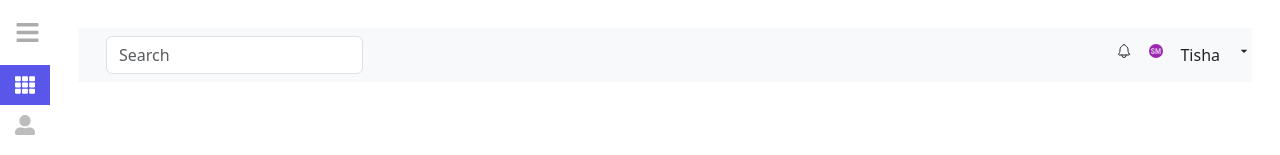
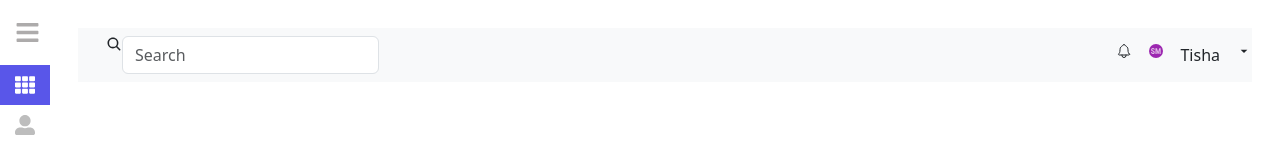
Before and after one commit to VishalSharma8899/GethireCollege, a React (Create React App) app in the folder Frontend/my-app/: page / in a window 1280 px wide. Shown: the top 155 px of the page. Built offline with nearby package versions, Linux system fonts and the light colour scheme.

Commit message:
Your commit message

```diff
--- a/Frontend/my-app/src/Component/Dashboard/Pages/Dashboard/Search.jsx
+++ b/Frontend/my-app/src/Component/Dashboard/Pages/Dashboard/Search.jsx
@@ -7,6 +7,7 @@ import Col from 'react-bootstrap/Col';
 import { IoNotificationsOutline } from "react-icons/io5";
 import { FcServiceMark } from "react-icons/fc";
 import { MdArrowDropDown } from "react-icons/md";
+import { IoSearch } from "react-icons/io5";
 
 
 function Search() {
@@ -15,8 +16,11 @@ function Search() {
           <div className='m-2'>
           <Navbar className="bg-body-tertiary flex flex-row justify-between">
       <Form inline>
-      <div className='ml-7'>
-      <Row>
+      <div className='ml-7 flex'>
+        <div>
+            <IoSearch/>
+        </div>
+        <Row>
           <Col xs="auto">
             <Form.Control
               type="text"
@@ -25,6 +29,7 @@ function Search() {
             />
           </Col>
         </Row>
+
       </div>
 
       </Form>
```
